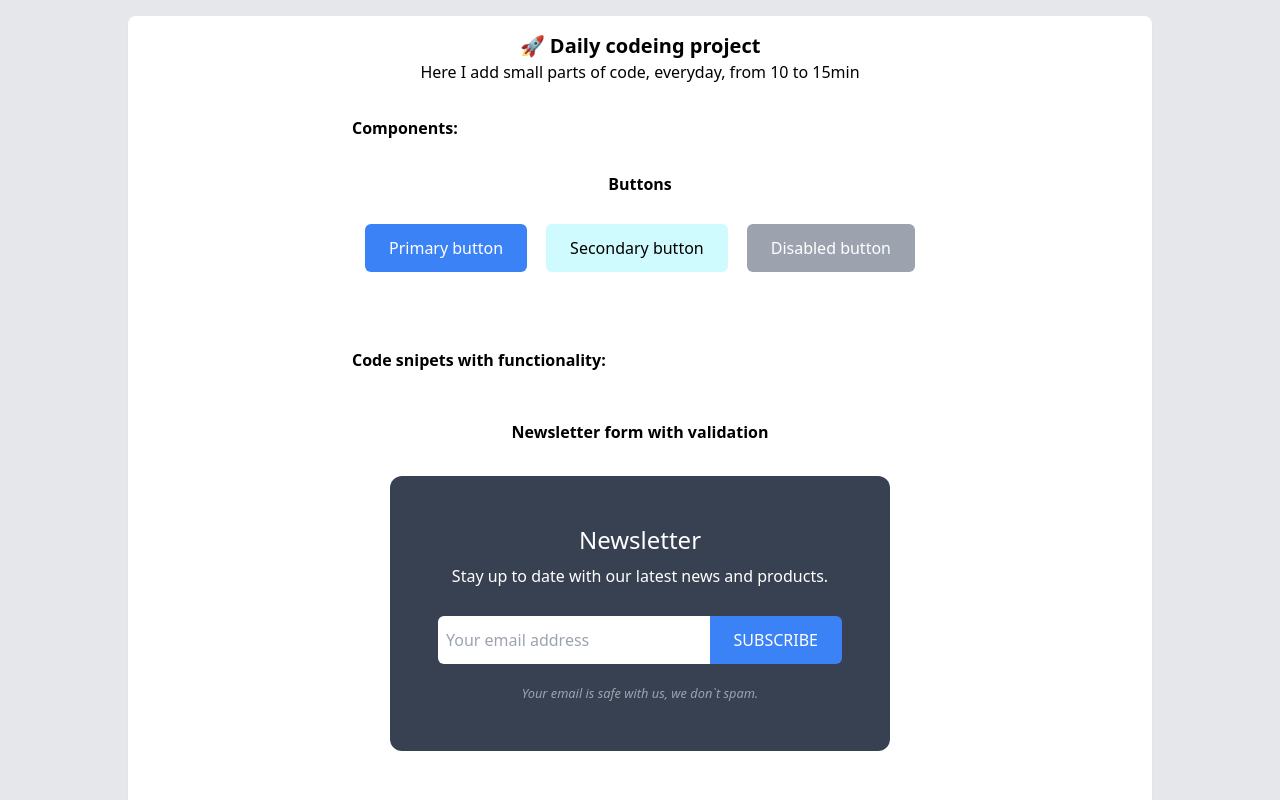
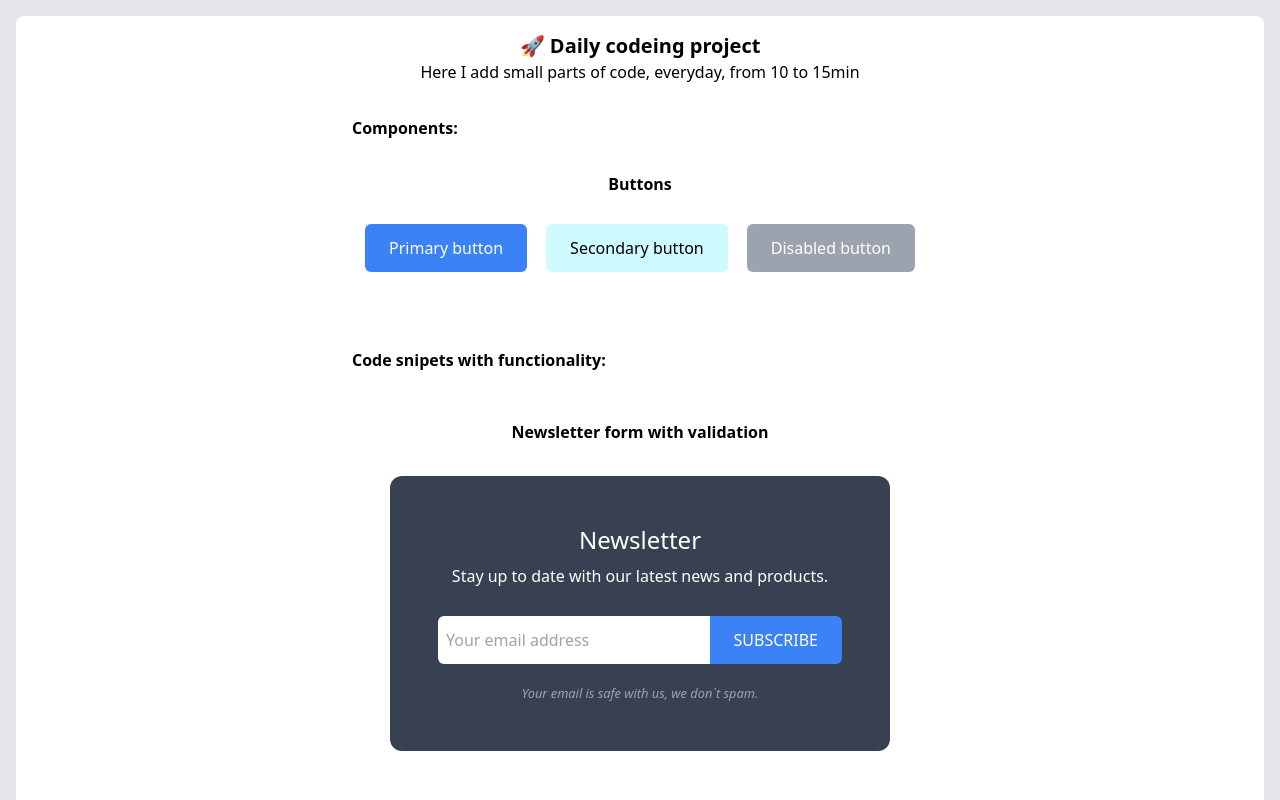
Before and after one commit to szczepanieceryk/daily-coding, a React (Vite) app: page / in a window 1280 px wide. Shown: the top 800 px of the page. Built offline with nearby package versions, Linux system fonts and the light colour scheme.

Commit message:
refactor: delete unnecessary nesting, widen main container

```diff
--- a/src/App.tsx
+++ b/src/App.tsx
@@ -8,8 +8,7 @@ const App = () => {
   const handleClick = () => console.log('Button clicked!');
 
   return (
-    <div>
-      <div className="max-w-5xl mx-auto bg-white rounded-lg shadow-sm p-4 mb-4">
+    <div className="max-w-8xl mx-auto bg-white rounded-lg shadow-sm p-4 mb-4">
       <div className="max-w-xl mx-auto">
         <h1 className="text-xl font-bold text-center">🚀 Daily codeing project</h1>
         <span className="block text-center">
@@ -58,7 +57,6 @@ const App = () => {
         <ThemeSwitcher />
       </div>
     </div>
-    </div>
   );
 };
 
```
Lines whose indentation alone changed are shown as unchanged.
